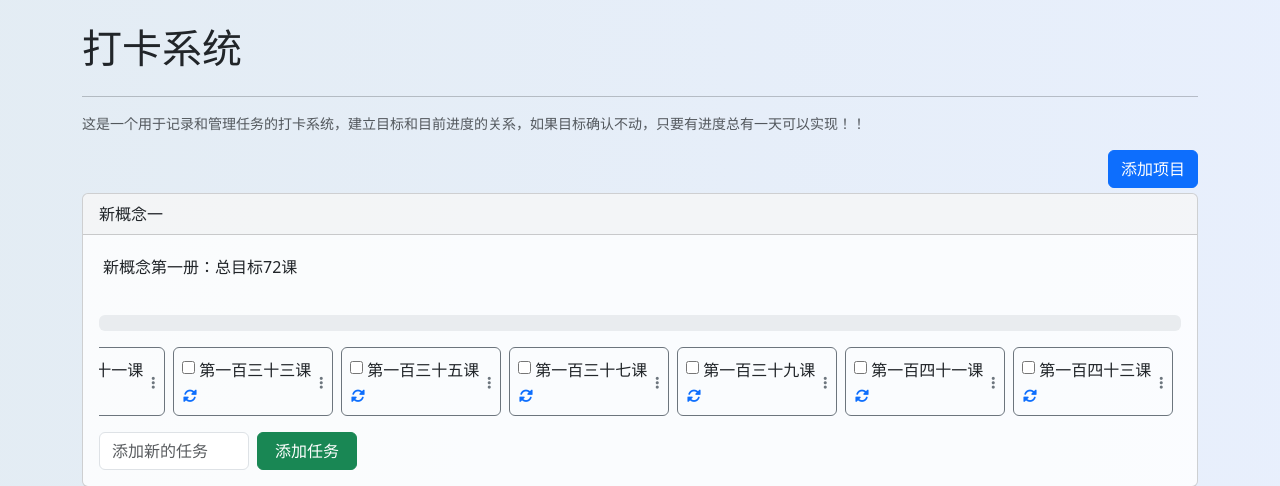
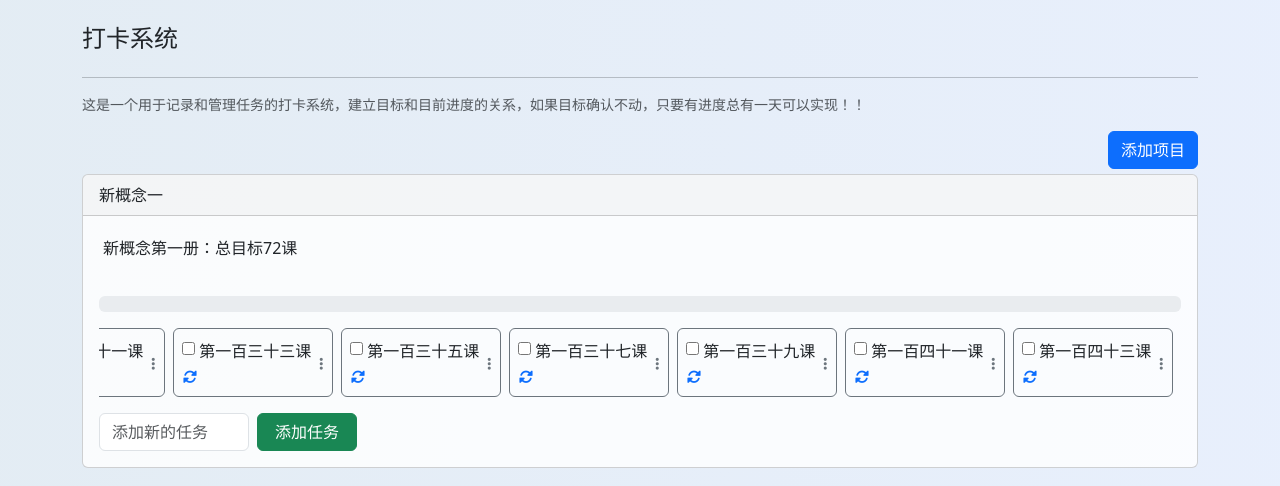
Before and after one commit to forever361/tick, a Flask app: page / in a window 1280 px wide. Shown: the top 486 px of the page. Run offline with Flask 3, Linux system fonts and the light colour scheme; some libraries are stand-ins or nearby versions.

```diff
--- a/templates/index.html
+++ b/templates/index.html
@@ -74,7 +74,7 @@
 </head>
 <body>
 <div class="container">
-    <h1 class="my-4">打卡系统</h1>
+    <h4 class="my-4">打卡系统</h4>
     <hr> <!-- 添加破折号 -->
     <p class="small text-muted">这是一个用于记录和管理任务的打卡系统，建立目标和目前进度的关系，如果目标确认不动，只要有进度总有一天可以实现！！</p> <!-- 添加小字 -->
 
```
